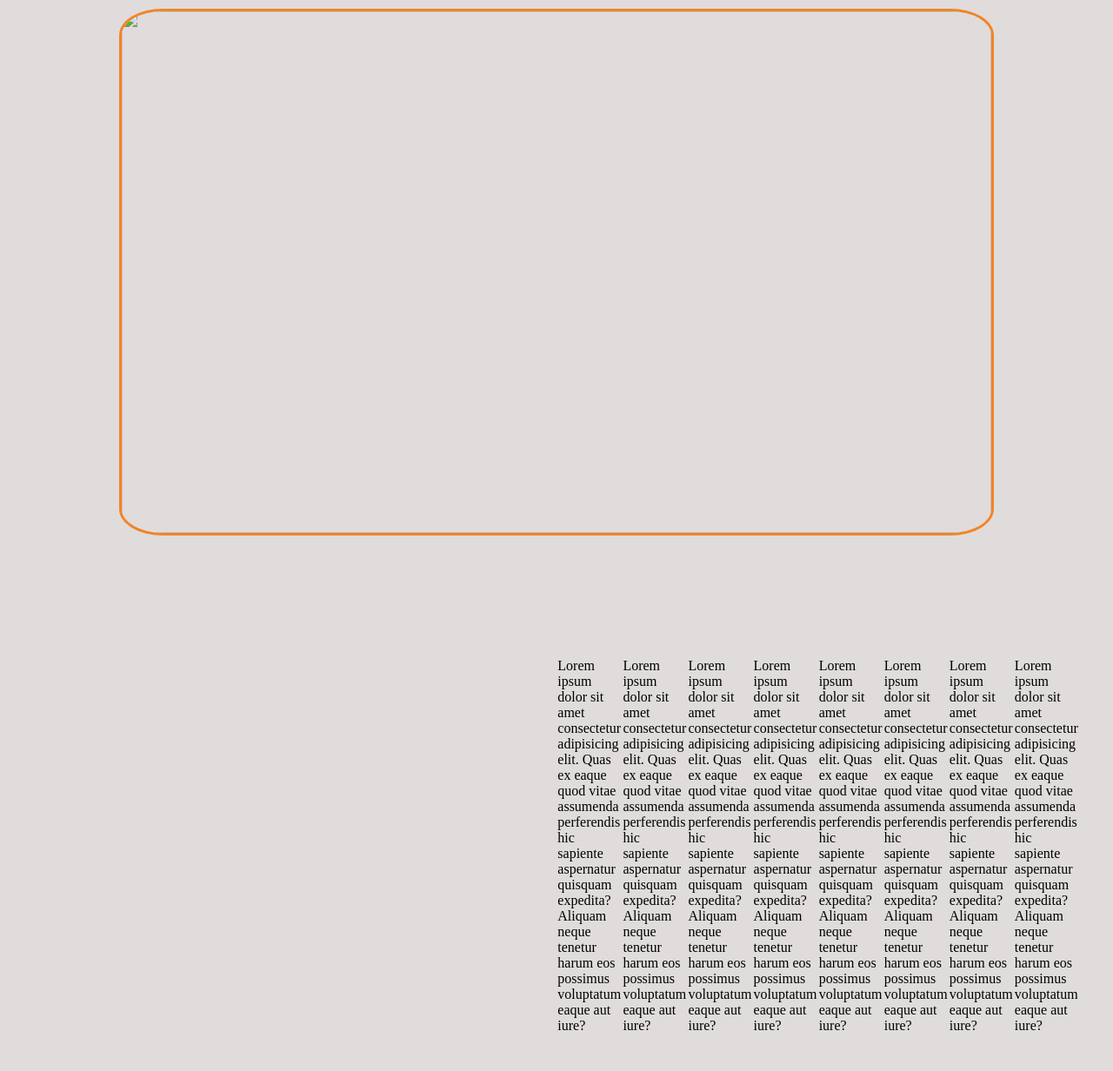
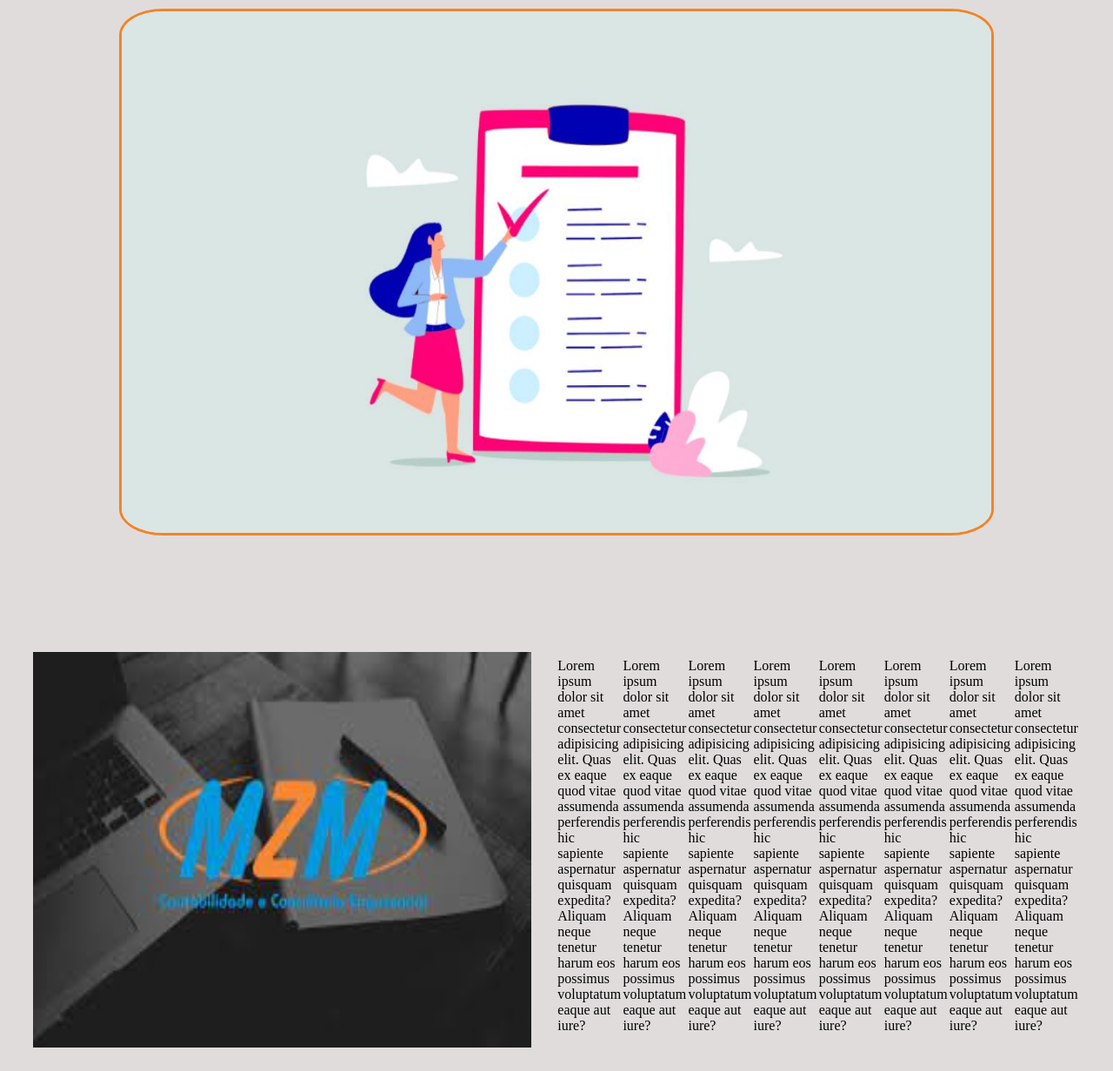
Before and after one commit to FM0Ura/MZM-Project, a plain HTML site: page index.html in a window 1280 px wide. Shown: the top 1232 px of the page at 87% size. Drawn offline with Linux system fonts and the light colour scheme.

Commit message:
Update index.html

```diff
--- a/index.html
+++ b/index.html
@@ -10,7 +10,7 @@
 <body>
     <header>
         <div class="galeriafotos">
-            <img id="logo" src="/img/teste.jpg" alt="">
+            <img id="logo" src="teste.jpg" alt="">
         </div>
     </header>
     <nav>
@@ -27,7 +27,7 @@
 
     <main>
         <div class="explicacao">
-                <img id="teste" src="/img/download.jpeg" alt="">
+                <img id="teste" src="download.jpeg" alt="">
             <p>Lorem ipsum dolor sit amet consectetur adipisicing elit. Quas ex eaque quod vitae assumenda perferendis hic sapiente aspernatur quisquam expedita? Aliquam neque tenetur harum eos possimus voluptatum eaque aut iure?</p>
             <p>Lorem ipsum dolor sit amet consectetur adipisicing elit. Quas ex eaque quod vitae assumenda perferendis hic sapiente aspernatur quisquam expedita? Aliquam neque tenetur harum eos possimus voluptatum eaque aut iure?</p>
             <p>Lorem ipsum dolor sit amet consectetur adipisicing elit. Quas ex eaque quod vitae assumenda perferendis hic sapiente aspernatur quisquam expedita? Aliquam neque tenetur harum eos possimus voluptatum eaque aut iure?</p>
```
